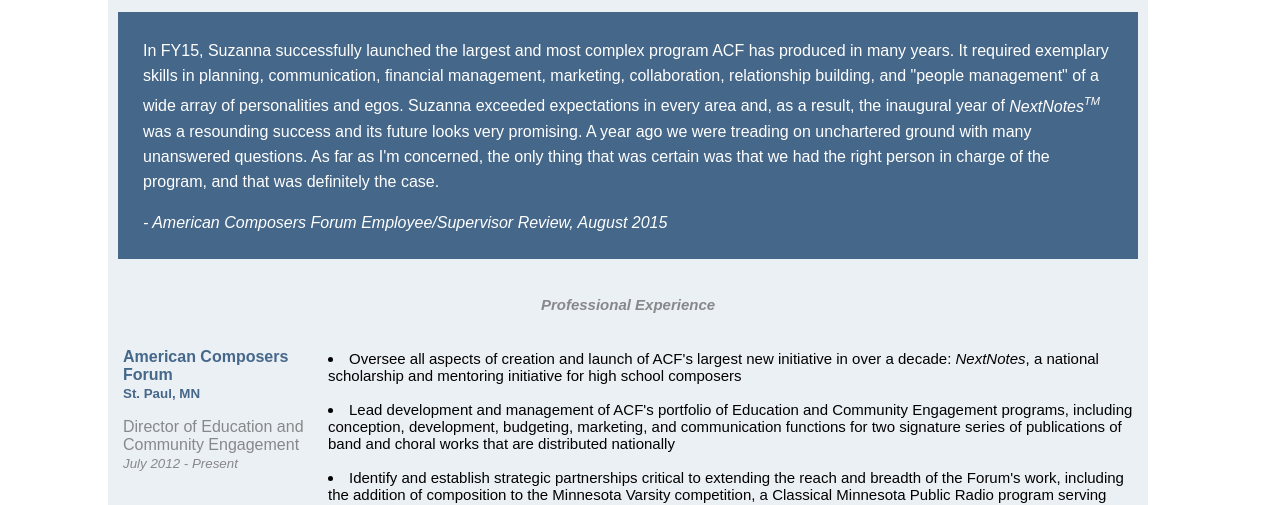
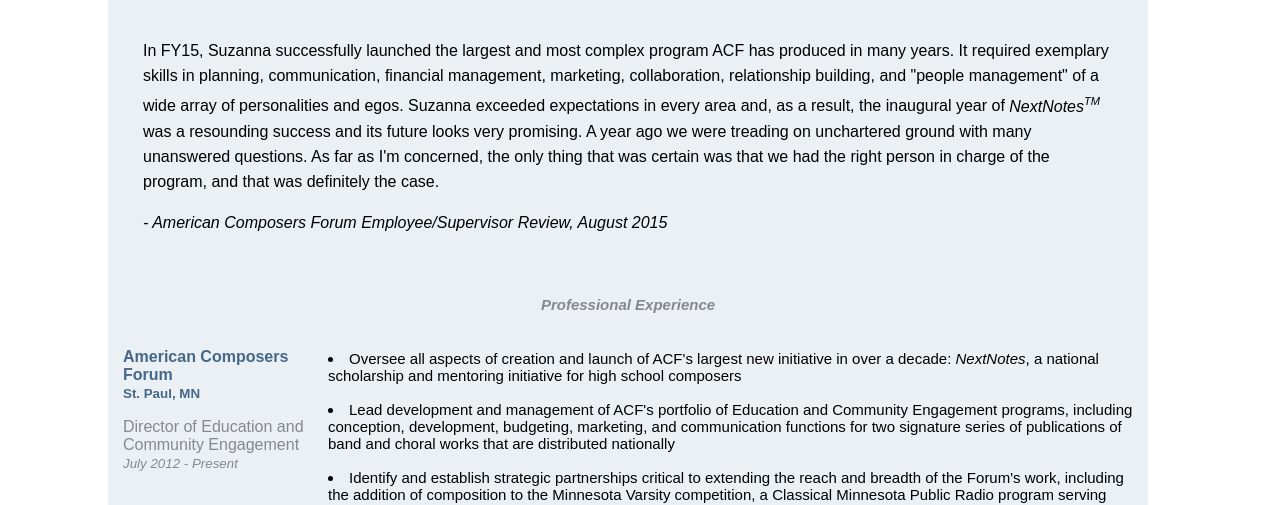
Before and after one commit to suzannaaltman/suzannaaltman.github.io, a plain HTML site: page index.html in a window 1280 px wide. Shown: the part 263-768 px from the top of the page. Drawn offline with Linux system fonts and the light colour scheme.

Commit message:
Revert "adding changes?"
This reverts commit 1fb7fb9fd6df75319e664f709b954fa6113ebcf2.

```diff
--- a/index.html
+++ b/index.html
@@ -1,6 +1,5 @@
 <!DOCTYPE html>
 <html>
-
     <link rel="stylesheet" href="stylesheet.css">
 
 <div class="container">
@@ -112,9 +111,3 @@
       <li>Founding Member, Clay in ComMN: A Minnesota Women's Ceramic Collective, 2008-2010</li><br>
       <li>Co-Chair, Youth Connections Committee, Shir Tikvah Congregation, 2007-2010</li><br>
       <li>Campus Camp Wellstone Host, Wellstone Action, 2005</li><br>
-      <li>Women's Center President, Pitzer College, 2005</li><br>
-      <li>Lead Sexual Assault Advocate, Project SISTER, 2003-2005</li>
-  </div>
-  </body>
-</div>
-</html>
--- a/stylesheet.css
+++ b/stylesheet.css
@@ -2,16 +2,6 @@ body {
     width: 1000px;
     padding: 100px;
     font-family: arial;
-}
-
-.quote {
-  padding-left: 25px;
-  padding-right: 25px;
-  padding-top: 10px;
-  padding-bottom: 8px;
-  background-color: #456789;
-  color: white;
-  line-height: 25px;
 }
 
 
@@ -33,7 +23,6 @@ h3 {
     font-weight: bold;
     font-size: 15px;
 }
-
 h4 {
     font-weight: bold;
     font-size: 15px;
@@ -46,7 +35,6 @@ h5 {
     color: #87888b;
     font-size: 16px
 }
-
 .section {
   color: #456789;
   border: 1px solid;
@@ -69,7 +57,13 @@ h5 {
   font-size: 15px;
 }
 
-
+.quote {
+  padding-left: 25px;
+  padding-right: 25px;
+  padding-top: 10px;
+  padding-bottom: 8px;
+  line-height: 25px;
+}
 
 .roles {
     height:330px;
```
